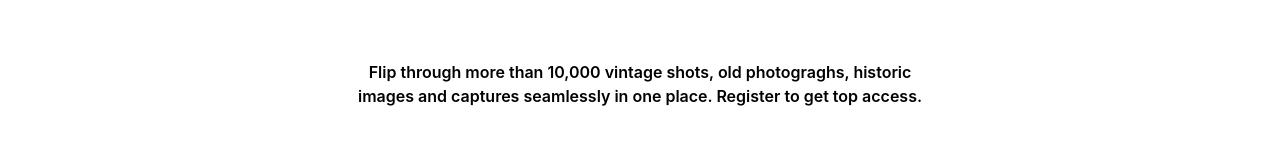
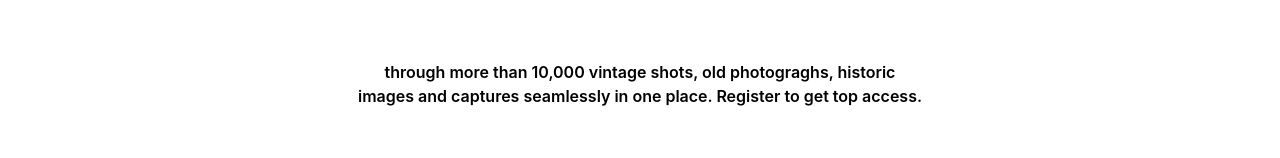
Before and after one commit to adeoye99/artsy-ap, a React (Create React App) app: page / in a window 1280 px wide. Shown: the part 240-398 px from the top of the page. Built offline with nearby package versions, Linux system fonts and the light colour scheme.

Commit message:
change the hero component

```diff
--- a/src/Component/Hero.jsx
+++ b/src/Component/Hero.jsx
@@ -11,7 +11,7 @@ const Hero = () => {
          <h2 className='border-1 text-[60px] font-semibold'> Photography is poetry <br/>& beautiful untold stories</h2>
     </div>
        <div className='w-100 mx-auto mt-10'>
-         <p className='border-1  font-semibold'>Flip through more than 10,000 vintage shots, old photograghs, historic <br/> images and captures seamlessly in one place. Register to get top access.</p>
+         <p className='border-1  font-semibold'> through more than 10,000 vintage shots, old photograghs, historic <br/> images and captures seamlessly in one place. Register to get top access.</p>
        </div>
       <div className='flex gap-3 mt-[100px] overflow-auto whitespace-nowrap scrollbar-hide md:scrollbar-default'>
         <img className='h-[250px] w-50 my-auto' src = { pic3 } alt = "pics"/>
```
